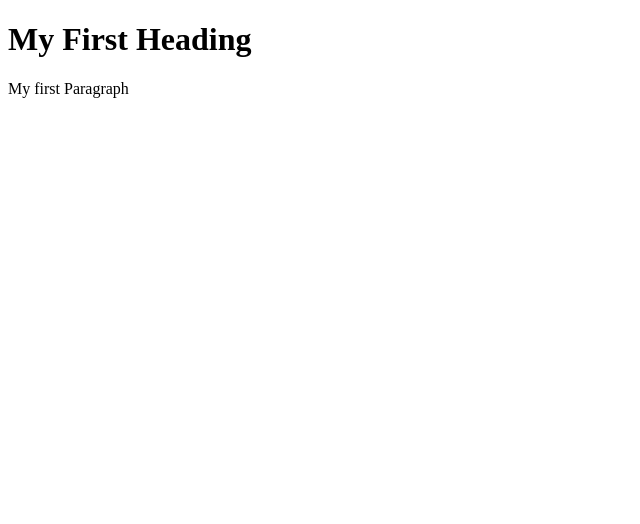
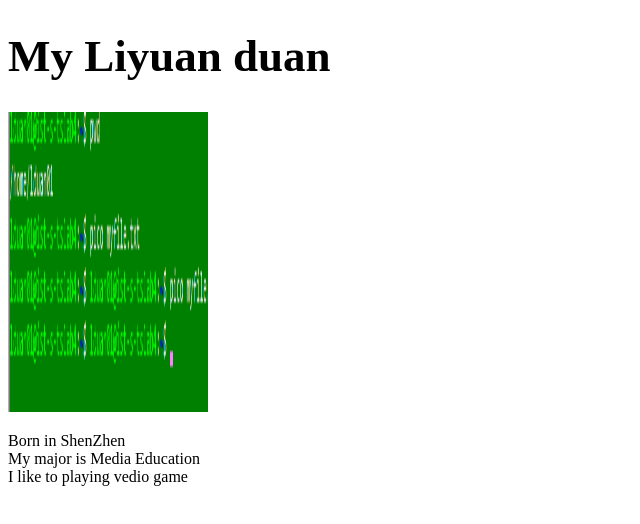
Before and after one commit to liyuan040622/liyuan040622.github.io, a plain HTML site: page index.html in a window 1280 px wide. Shown: the whole page, without its empty margins (0-640 px from the left). Drawn offline with Linux system fonts and the light colour scheme.

Commit message:
and index html and me.png files

```diff
--- a/index.html
+++ b/index.html
@@ -1,12 +1,13 @@
 <!DOCTYPE html>
-<!-- saved from url=(0042)file:///C:/Users/lduan01/mysite/index.html -->
-<html><head><meta http-equiv="Content-Type" content="text/html; charset=windows-1252"></head><body>
+<html>
+<body style="background: color #fdd209;">
 
-<h1>My First Heading</h1>
+<h1 style="font-size: 45px;">My Liyuan duan</h1>
+<p><img src="me.PNG" width= "200" height = "300"></p>
 
-<p>My first Paragraph</p>
+<p> Born in ShenZhen
+<br> My major is Media Education
+<br> I like to playing vedio game</p>
 
-
-
-
-</body></html>
+</body>
+</html>
```
